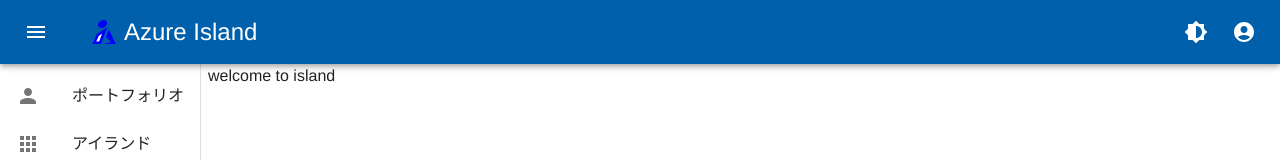
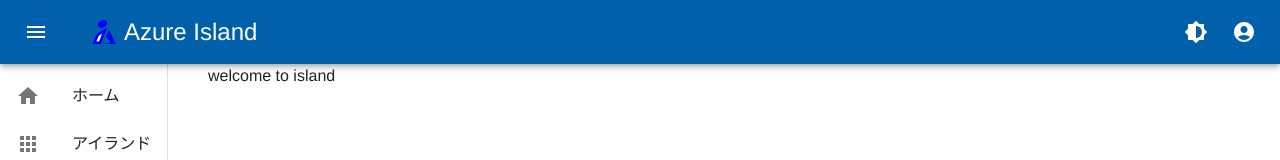
Before and after one commit to novum-d/azure-island, a React (Vite) app: page /island in a window 1280 px wide. Shown: the top 160 px of the page. Built offline with nearby package versions, Linux system fonts and the light colour scheme.

Commit message:
:recycle: Refactor common component code.

```diff
--- a/src/app/App.tsx
+++ b/src/app/App.tsx
@@ -1,5 +1,4 @@
 import { CssBaseline, ThemeProvider } from "@mui/material";
-
 import { useReducer } from "react";
 import {
   BrowserRouter as Router,
@@ -8,24 +7,27 @@ import {
   Routes,
   Outlet,
 } from "react-router-dom";
+import { Common } from "../components/common/Comon";
 import useLocalTheme from "../hooks/useLocalTheme";
-import Home from "../components/Home/Home";
 import Login from "../pages/Login/Login";
+import { navRoutes } from "./consts/navRoutes";
 
 const App = () => {
   const [open, setOpen] = useReducer((expand) => !expand, true);
   const drawerWidth = 13; // rem
   const [theme, setTheme] = useLocalTheme();
+
   return (
     <ThemeProvider theme={theme}>
       <CssBaseline />
       <Router>
         <Routes>
-          <Route path="/" element={<PrivateRoute />}>
+          <Route path={navRoutes.home} element={<PrivateRoute />}>
+            {/* private routes */}
             <Route
-              path="/"
+              path={navRoutes.home}
               element={
-                <Home
+                <Common
                   open={open}
                   drawerWidth={drawerWidth}
                   setOpen={setOpen}
@@ -33,18 +35,15 @@ const App = () => {
                 />
               }
             >
-              <Route index element={<Navigate to="island" />} />
-              <Route path="island" element={<div>welcome to island</div>} />
+              <Route index element={<Navigate to={navRoutes.island} />} />
+              <Route
+                path={navRoutes.island}
+                element={<div>welcome to island</div>}
+              />
             </Route>
           </Route>
-          <Route
-            path="/home"
-            element={
-              // 引数にreplaceがある場合は「replace」, 無い場合は「push」
-              <Navigate to="/" />
-            }
-          />
-          <Route path="/login" element={<Login />} />
+          {/* public routes */}
+          <Route path={navRoutes.login} element={<Login />} />
         </Routes>
       </Router>
     </ThemeProvider>
@@ -53,7 +52,8 @@ const App = () => {
 
 const PrivateRoute = () => {
   const auth = true;
-  return auth ? <Outlet /> : <Navigate to="/login" />;
+  // authentication ...
+  return auth ? <Outlet /> : <Navigate to={navRoutes.login} />;
 };
 
 export default App;
--- /dev/null
+++ b/src/app/consts/navRoutes.ts
@@ -0,0 +1,6 @@
+
+export const navRoutes ={
+    home: "/",
+    login: "/login",
+    island: "/island",
+}
--- a/src/components/Home/Home.styles.ts
+++ /dev/null
@@ -1,12 +0,0 @@
-import { css } from "@emotion/react";
-
-const styles = {
-  layout: css`
-    display: flex;
-    > :nth-of-type(2) {
-      z-index: -1;
-    }
-  `,
-};
-
-export default styles;
--- a/src/components/Home/Home.tsx
+++ b/src/components/Home/Home.tsx
@@ -1,26 +1,5 @@
-import { Box, Toolbar } from "@mui/material";
-import { Outlet } from "react-router-dom";
-import Header from "../common/Header/Header";
-import Main from "../common/Main/Main";
-import Navbar from "../common/Navbar/Navbar";
-import styles from "./Home.styles";
 
-type HomeProps = {
-  open: boolean;
-  drawerWidth: number;
-  setOpen: () => void;
-  setTheme: () => void;
-};
+type HomeProps = {};
 
-const Home = ({ open, drawerWidth, setOpen, setTheme }: HomeProps) => (
-  <Box css={styles.layout}>
-    <Header setExpand={setOpen} setTheme={setTheme} />
-    <Navbar drawerRem={drawerWidth} expand={open} />
-    <Main open={open} drawerWidth={drawerWidth}>
-      <Toolbar />
-      <Outlet />
-    </Main>
-  </Box>
+export const Home = ({ }: HomeProps) => (
 );
-
-export default Home;
--- a/src/components/Login/Form.tsx
+++ b/src/components/Login/Form.tsx
@@ -25,7 +25,7 @@ const validationRules = yup.object({
   password: yup.string().required("パスワードを入力してください"),
 });
 
-const Form = () => {
+export const Form = () => {
   const {
     register,
     handleSubmit,
@@ -95,5 +95,3 @@ const SubmitButton = styled(
   font-weight: bold;
   margin-top: 3ch;
 `;
-
-export default Form;
--- /dev/null
+++ b/src/components/common/Comon.tsx
@@ -0,0 +1,36 @@
+import { Toolbar } from "@mui/material";
+import { Outlet } from "react-router-dom";
+import styled from "@emotion/styled";
+import Header from "./Header/Header";
+import { Navbar } from "./Navbar/Navbar";
+import Main from "./Main/Main";
+
+export type CommonProps = {
+  open: boolean;
+  drawerWidth: number;
+  setOpen: () => void;
+  setTheme: () => void;
+};
+
+export const Common = ({
+  open,
+  drawerWidth,
+  setOpen,
+  setTheme,
+}: CommonProps) => (
+  <CommonLayout>
+    <Header setExpand={setOpen} setTheme={setTheme} />
+    <Navbar drawerRem={drawerWidth} expand={open} />
+    <Main open={open} drawerWidth={drawerWidth}>
+      <Toolbar />
+      <Outlet />
+    </Main>
+  </CommonLayout>
+);
+
+const CommonLayout = styled.div`
+  display: flex;
+  > :nth-of-type(2) {
+    z-index: -1;
+  }
+`;
--- a/src/components/common/Navbar/Navbar.tsx
+++ b/src/components/common/Navbar/Navbar.tsx
@@ -6,14 +6,14 @@ import ListItemIcon from "@mui/material/ListItemIcon";
 import ListItemText from "@mui/material/ListItemText";
 import { Toolbar } from "@mui/material";
 import { css } from "@emotion/react";
-import navbarItems from "./consts/navbarItems";
+import { navbarItems } from "./consts/navbarItems";
 
 type NavbarProps = {
   drawerRem: number;
   expand: boolean;
 };
 
-const Navbar = ({ drawerRem, expand }: NavbarProps) => {
+export const Navbar = ({ drawerRem, expand }: NavbarProps) => {
   const styled = css`
     width: ${drawerRem}rem;
     flex-shrink: 0;
@@ -34,5 +34,3 @@ const Navbar = ({ drawerRem, expand }: NavbarProps) => {
     </Drawer>
   );
 };
-
-export default Navbar;
--- a/src/components/common/Navbar/consts/navbarItems.tsx
+++ b/src/components/common/Navbar/consts/navbarItems.tsx
@@ -1,13 +1,13 @@
-import PersonIcon from "@mui/icons-material/Person";
 import AppsIcon from "@mui/icons-material/Apps";
 import SettingsIcon from "@mui/icons-material/Settings";
+import HomeIcon from "@mui/icons-material/Home";
 
-const navbarItems = [
+export const navbarItems = [
   {
     id: 0,
-    icon: <PersonIcon />,
-    label: "ポートフォリオ",
-    route: "authentication",
+    icon: <HomeIcon />,
+    label: "ホーム",
+    route: "home",
   },
   {
     id: 1,
@@ -22,5 +22,3 @@ const navbarItems = [
     route: "settings",
   },
 ];
-
-export default navbarItems;
--- a/src/pages/Login/Login.tsx
+++ b/src/pages/Login/Login.tsx
@@ -1,7 +1,7 @@
 import { LockOutlined } from "@mui/icons-material";
 import { Avatar, Box, Card, Typography, CardContent } from "@mui/material";
 import cs from "../../components/common/commonStyles";
-import Form from "../../components/Login/Form";
+import {Form} from "../../components/Login/Form";
 import styles from "./Login.styles";
 
 const Login = () => (
```
